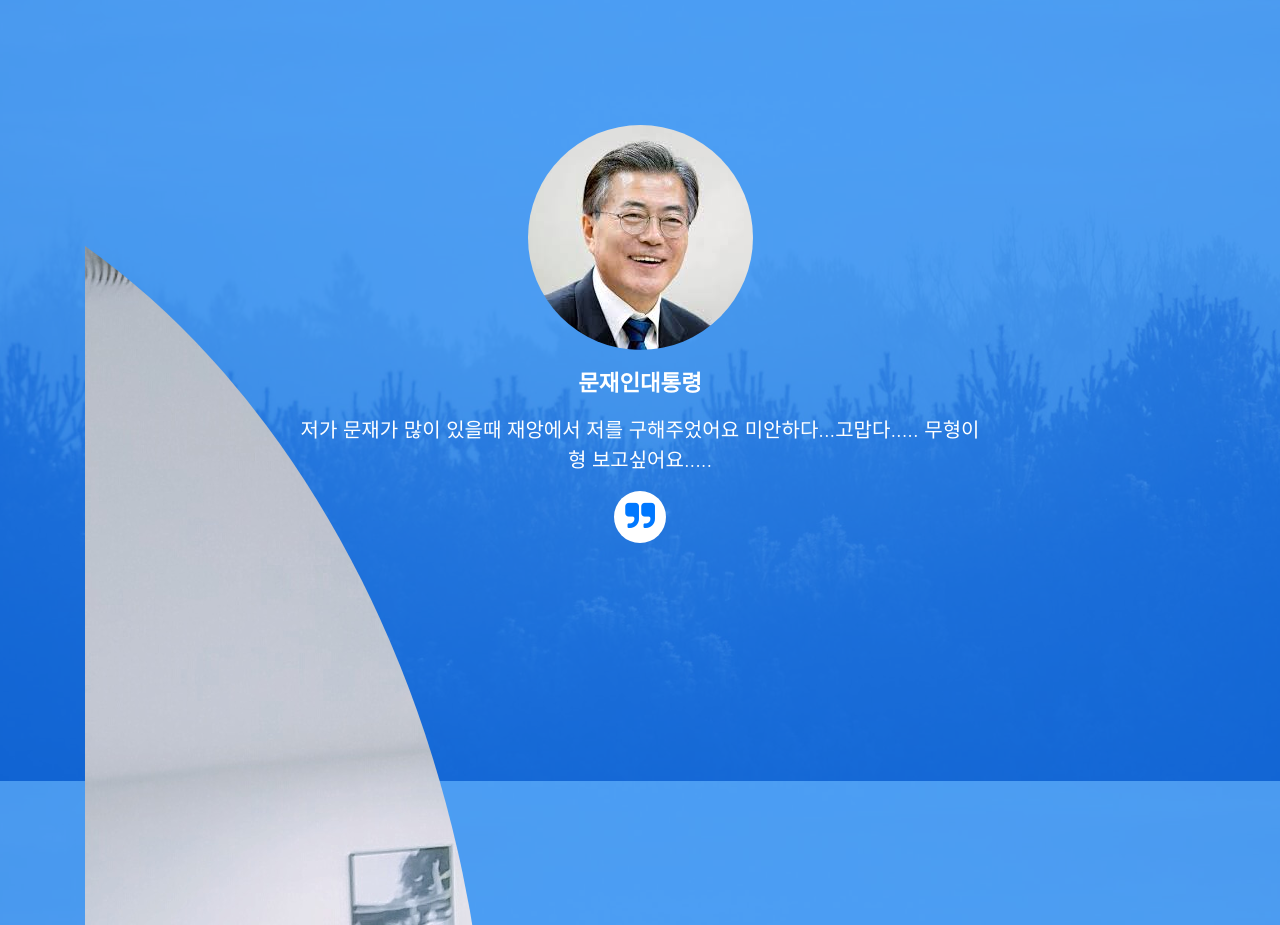
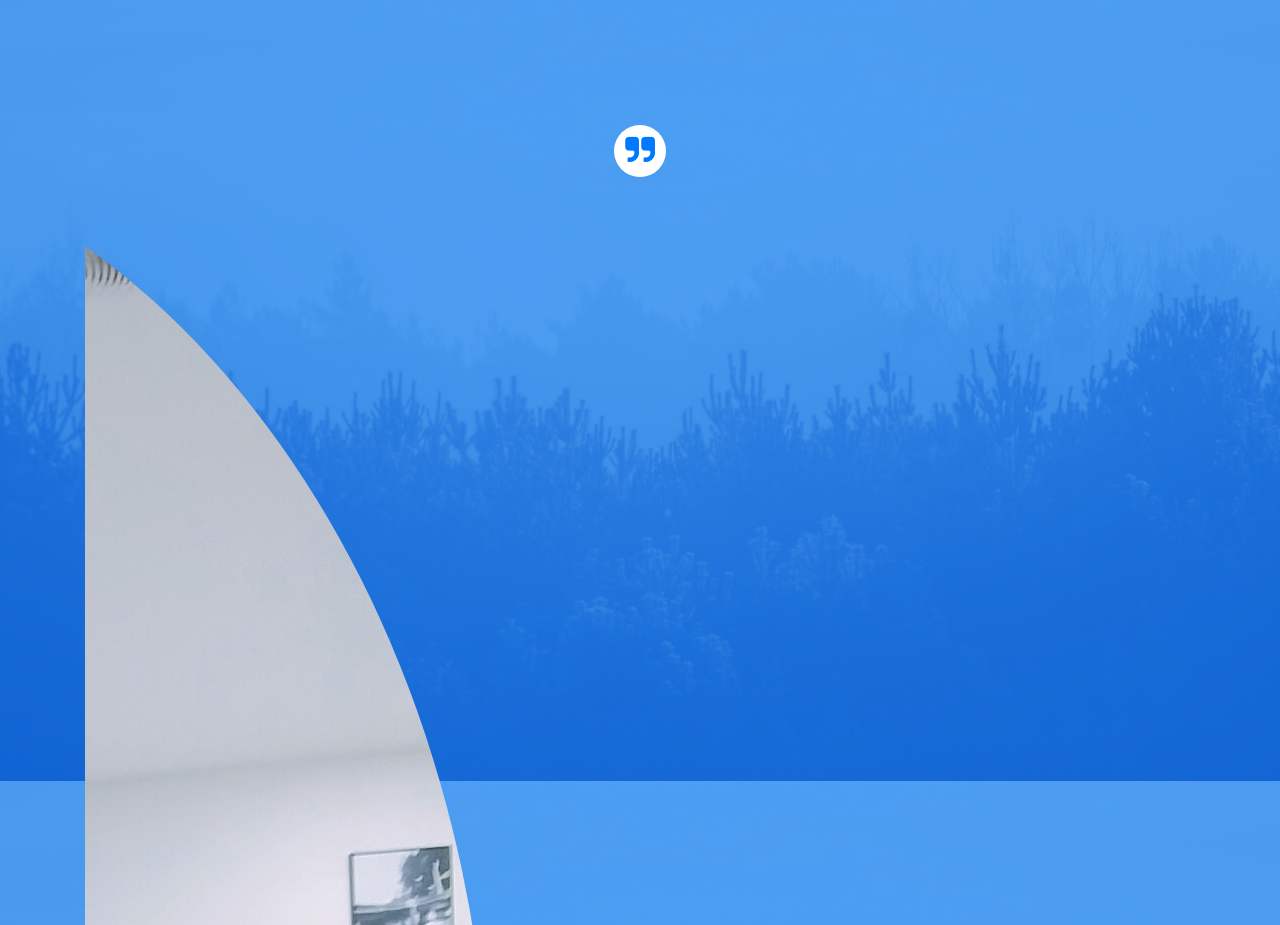
Before and after one commit to Devjustice/mypage, a plain HTML site: page index.html in a window 1280 px wide. Shown: the part 3000-3925 px from the top of the page. Drawn offline with Linux system fonts and the light colour scheme; files whose address does not match are found by name.

Commit message:
Update index.html

```diff
--- a/index.html
+++ b/index.html
@@ -308,14 +308,7 @@ UI/UX적인 환경 추구
             </div>
             <div class="testimonial-box">
               <div class="author-test">
-                <img src="img/testimonial-4.jpg" alt="" class="rounded-circle b-shadow-a">
-                <span class="author">문재인대통령</span>
-              </div>
-              <div class="content-test">
-                <p class="description lead">
-               저가 문재가 많이 있을때 재앙에서 저를 구해주었어요
-				  미안하다...고맙다..... 무형이형 보고싶어요.....
-                </p>
+
                 <span class="comit"><i class="fa fa-quote-right"></i></span>
               </div>
             </div>
```
